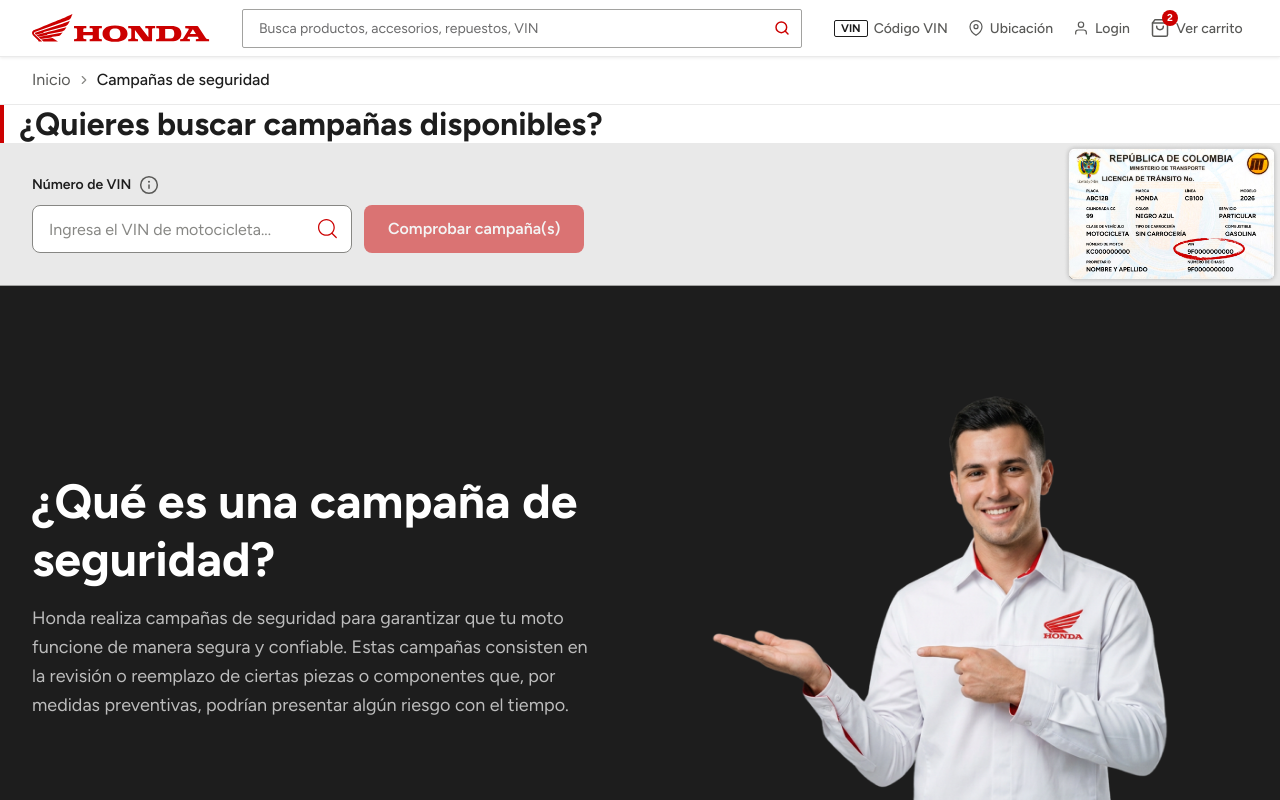
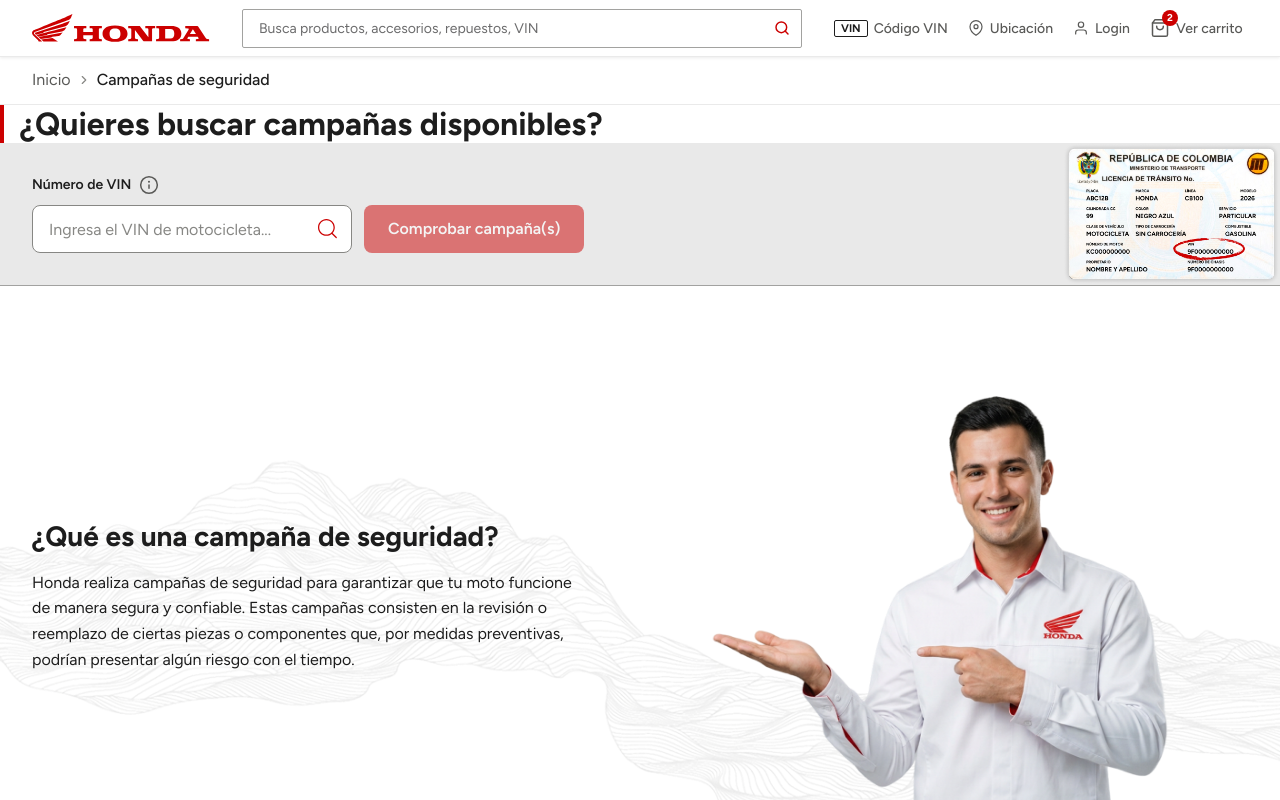
Before and after one commit to julianrozovml/honda_frontend, a Next.js app: page /campanias-de-seguridad in a window 1280 px wide. Shown: the top 800 px of the page. Built offline with nearby package versions, Linux system fonts and the light colour scheme.

Commit message:
styles for the hero banner

```diff
--- a/components/drupal-components/HeroCampaign/HeroCampaign.module.scss
+++ b/components/drupal-components/HeroCampaign/HeroCampaign.module.scss
@@ -9,7 +9,7 @@
   position:   relative;
   width:      100%;
   overflow:   hidden;
-  background: $color-primary-black;
+  background: url("/images/hero-banner-bg.webp") no-repeat center bottom / cover;
 }
 
 // ── Background pattern ────────────────────────────────────────────────────────
@@ -17,7 +17,7 @@
 .background {
   position:          absolute;
   inset:             0;
-  // background-image:  url("/images/topo-pattern.svg");
+  //background-image:  url("/images/hero-banner-bg.webp");
   background-repeat: repeat;
   background-size:   400px;
   opacity:           0.06;
@@ -37,14 +37,14 @@
   gap:            40px;
 
   @include md {
-    padding:        64px 32px;
+    padding:        64px 32px 0px;
     flex-direction: row;
     align-items:    center;
     gap:            48px;
   }
 
   @include lg {
-    padding: 80px 32px;
+    padding: 80px 32px 0px;
     gap:     64px;
   }
 }
@@ -58,14 +58,14 @@
 
 .title {
   font-family:  $font-figtree;
-  font-size:    28px;
+  font-size:    20px;
   font-weight:  700;
   line-height:  1.2;
-  color:        $color-primary-white;
+  color:        $color-primary-black;
   margin:       0 0 16px;
 
-  @include md { font-size: 36px; }
-  @include lg { font-size: 48px; }
+  @include md { font-size: 24px; }
+  @include lg { font-size: 28px; }
 }
 
 .description {
@@ -73,10 +73,10 @@
   font-size:   16px;
   font-weight: 400;
   line-height: 1.6;
-  color:       $color-light-400;
+  color:       $color-primary-black;
   margin:      0;
 
-  @include md { font-size: 18px; }
+  @include md { font-size: 16px; }
 }
 
 // ── Image (right) ─────────────────────────────────────────────────────────────
```
Also changed, not shown: public/images/hero-banner-bg.webp (added).
